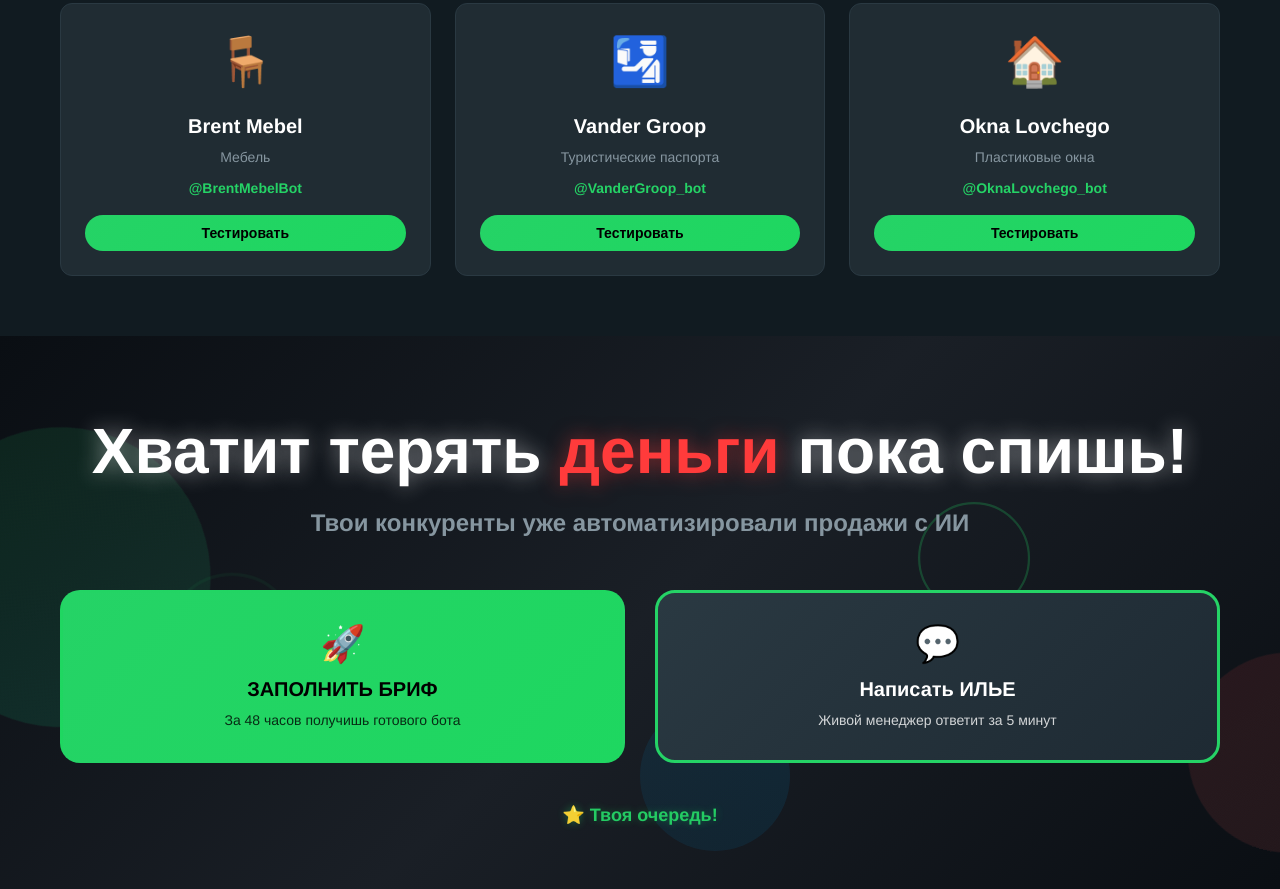
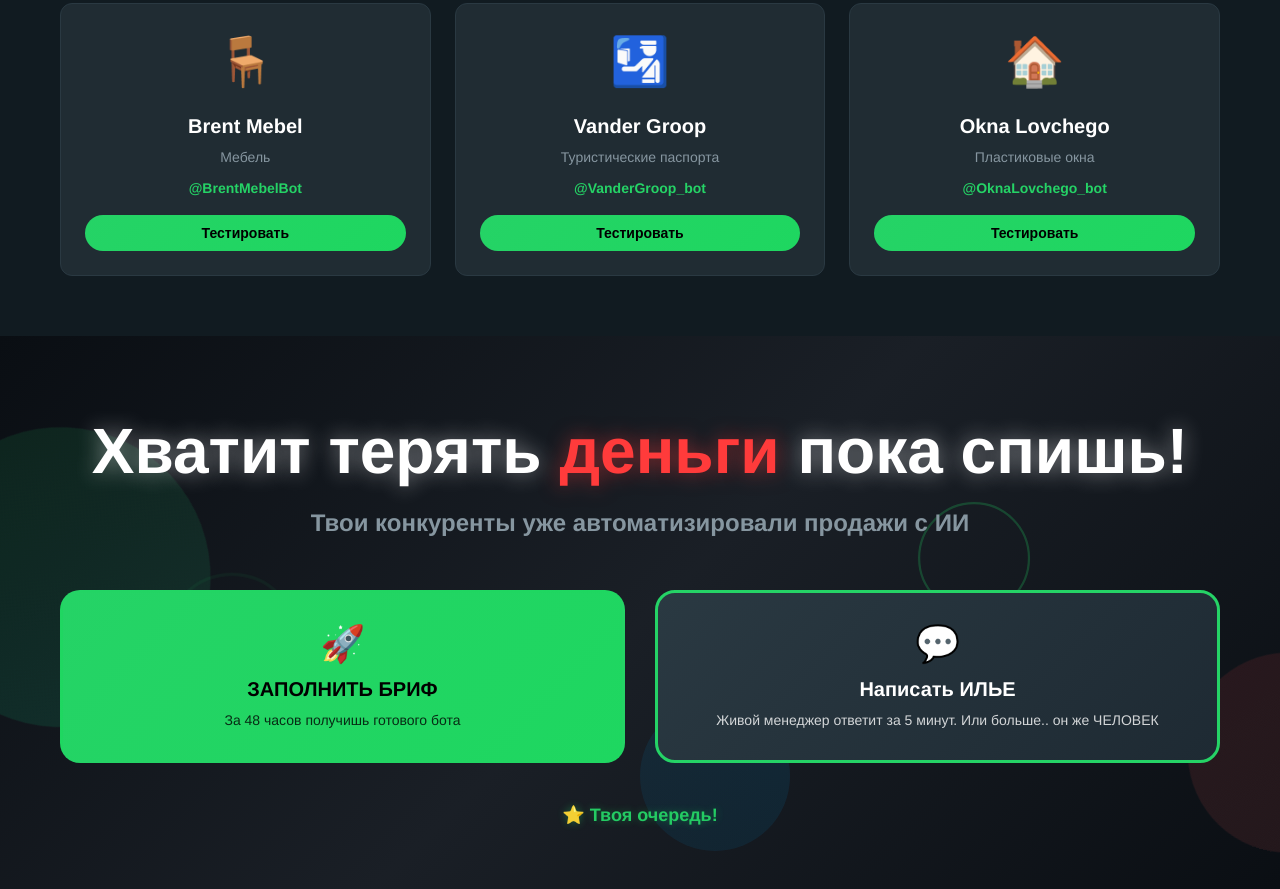
Before and after one commit to djfsldjfkfofjfjm/vika-vika-bot, a plain HTML site: page index.html in a window 1280 px wide. Shown: the part 2847-3736 px from the top of the page. Drawn offline with Linux system fonts and the light colour scheme.

Commit message:
Добавил юмора в кнопку Ильи - он же человек 😄

```diff
--- a/index.html
+++ b/index.html
@@ -1521,7 +1521,7 @@
                     <a href="https://t.me/Ilja_daniliuk" target="_blank" class="cta-btn secondary-btn">
                         <span class="btn-icon">💬</span>
                         <span class="btn-text">Написать ИЛЬЕ</span>
-                        <span class="btn-subtitle">Живой менеджер ответит за 5 минут</span>
+                        <span class="btn-subtitle">Живой менеджер ответит за 5 минут. Или больше.. он же ЧЕЛОВЕК</span>
                     </a>
                 </div>
 
```
